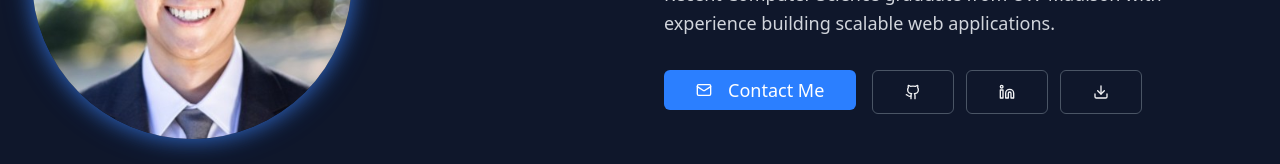
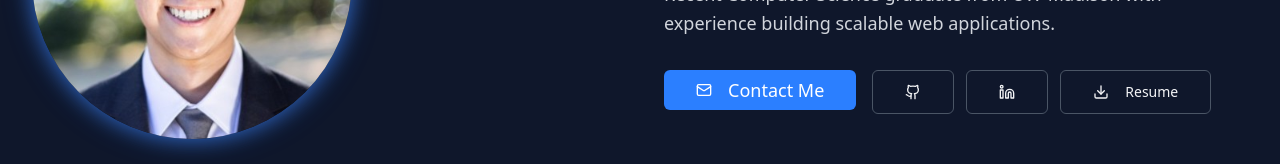
Before and after one commit to tannerlee119/Tanner-Lee-Personal-Portfolio, a Next.js app: page / in a window 1280 px wide. Shown: the part 453-617 px from the top of the page. Built offline with nearby package versions, Linux system fonts and the light colour scheme.

Commit message:
Update Hero component to add "Resume" text next to the download icon for improved clarity. Update .DS_Store with new binary data.

```diff
--- a/src/components/hero.tsx
+++ b/src/components/hero.tsx
@@ -99,7 +99,8 @@ export function Hero() {
                   aria-label="Download Tanner's resume"
                   className="cursor-pointer"
                 >
-                  <Download className="h-5 w-5" />
+                  <Download className="mr-2 h-5 w-5" />
+                  Resume
                 </Button>
               </div>
             </div>
```
Also changed, not shown: 1 other file (tests, documents, lock files or other folders).
